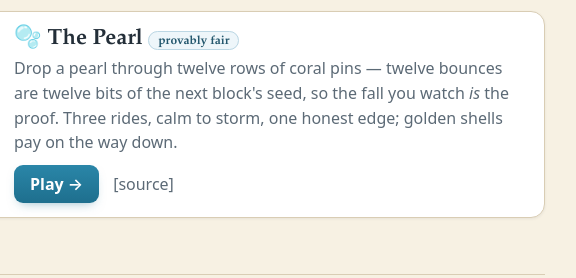
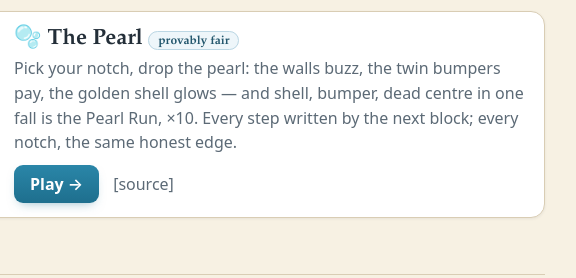
Before and after one commit to tide-games/tide-games.github.io, a plain HTML site: page index.html in a window 1280 px wide. Shown: the part 1572-1850 px from the top of the page, 517-1093 px from the left. Drawn offline with Linux system fonts and the light colour scheme.

Commit message:
Pearl card catches up with the v2 board (notches, buzzers, the Run)

```diff
--- a/index.html
+++ b/index.html
@@ -206,9 +206,9 @@
     <img class="shot" src="https://tide-games.github.io/pearl/og-image.png" alt="A pearl mid-bounce through coral pins above a row of oyster slots">
     <div>
       <h3><span class="flag">🫧</span>The Pearl <span class="tag fair">provably fair</span></h3>
-      <p>Drop a pearl through twelve rows of coral pins — twelve bounces are twelve
-      bits of the next block's seed, so the fall you watch <i>is</i> the proof. Three
-      rides, calm to storm, one honest edge; golden shells pay on the way down.</p>
+      <p>Pick your notch, drop the pearl: the walls buzz, the twin bumpers pay, the
+      golden shell glows — and shell, bumper, dead centre in one fall is the Pearl
+      Run, ×10. Every step written by the next block; every notch, the same honest edge.</p>
       <div class="links">
         <a class="play" href="https://tide-games.github.io/pearl/">Play →</a>
         <a class="src" href="https://github.com/tide-games/pearl">[source]</a>
```
